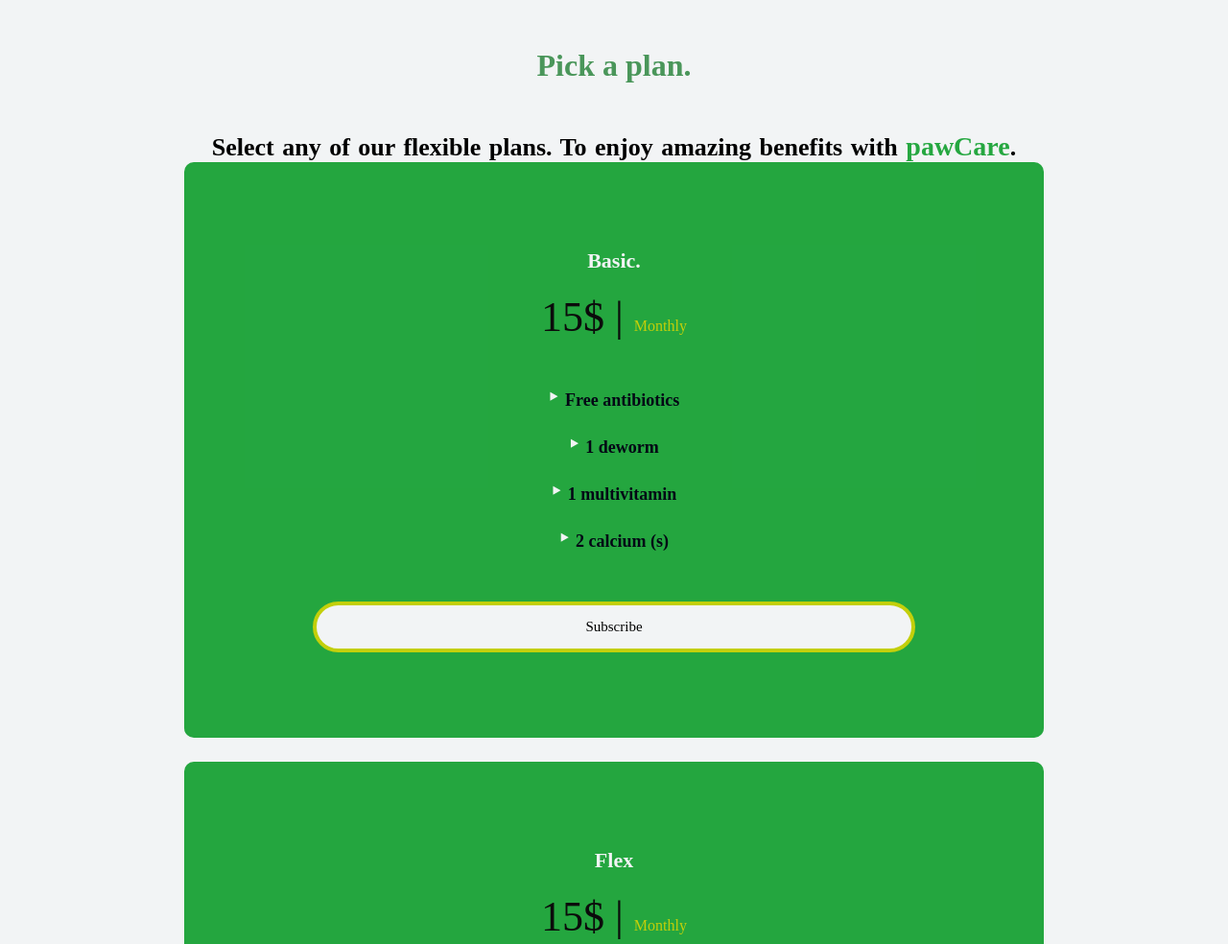
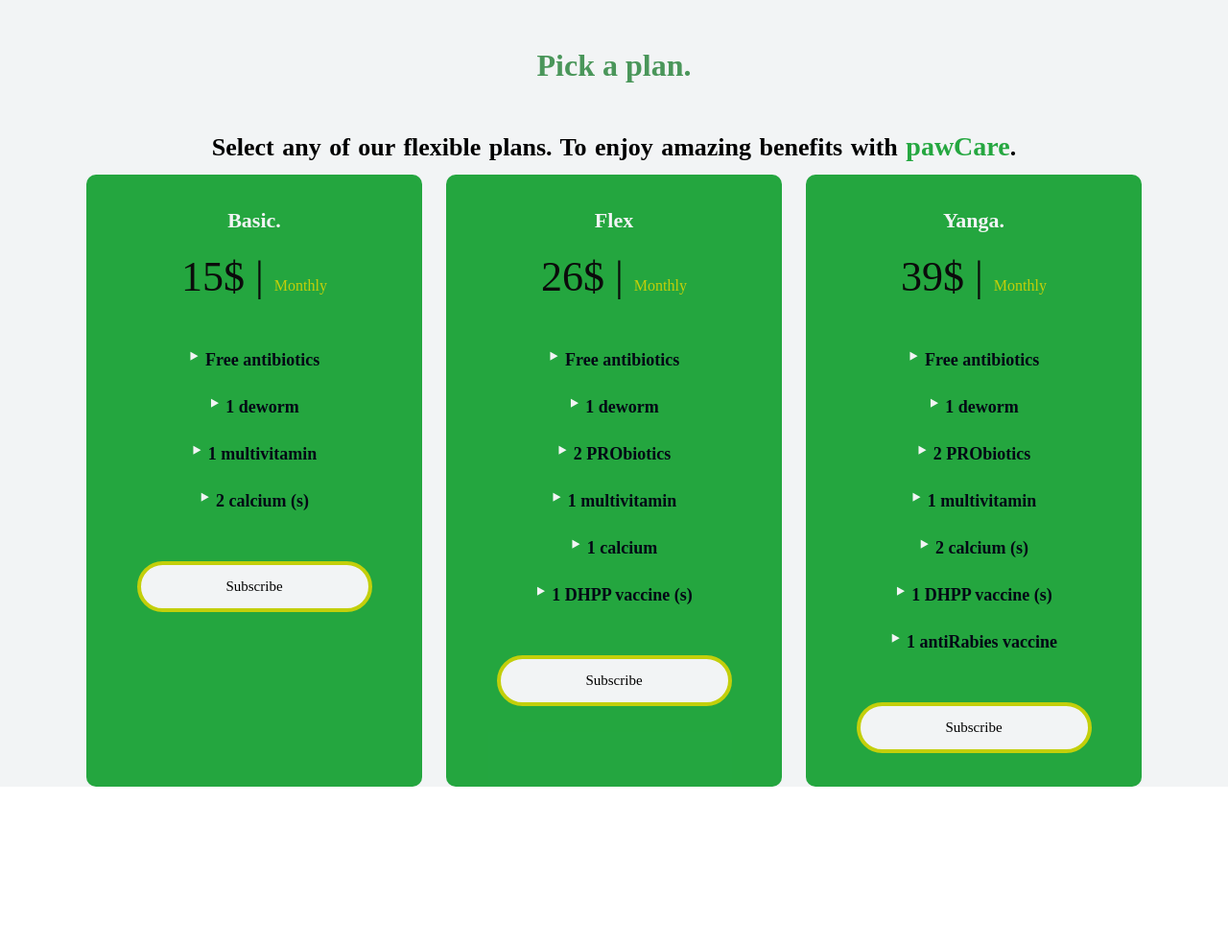
Before and after one commit to pawsvlad/pricingTable, a plain HTML site: page index.html in a window 1280 px wide. Shown: the top 984 px of the page at 96% size. After the commit the page ends 820 px from the top, so only its background shows below. Drawn offline with Linux system fonts and the light colour scheme; a web font is replaced by a local one.

Commit message:
pricingTable

```diff
--- a/index.html
+++ b/index.html
@@ -25,7 +25,7 @@
         </div>
         <div class="planCol">
             <p>Flex</p>
-            <h3 class="planPrice">15$ | <small>Monthly</small> </h3>
+            <h3 class="planPrice">26$ | <small>Monthly</small> </h3>
             <ul>
                 <li>Free antibiotics</li>
                 <li>1 deworm</li>
@@ -38,7 +38,7 @@
         </div>
         <div class="planCol">
             <p>Yanga.</p>
-            <h3 class="planPrice">15$ | <small>Monthly</small> </h3>
+            <h3 class="planPrice">39$ | <small>Monthly</small> </h3>
             <ul>
                 <li>Free antibiotics</li>
                 <li>1 deworm</li>
--- a/main.css
+++ b/main.css
@@ -23,13 +23,14 @@
     font-weight: bold;
     text-align: center;
     word-spacing: 2px;
+    margin-bottom: 13px;
 }
 .planRow{
-    height: 100%;
-    width: 70%;
+    max-width: 1100px;
+    width: 90%;
     margin: auto;
     display: grid;
-    grid-template-columns: repeat( auto-fit ,minmax (250px,1fr));
+    grid-template-columns: repeat(auto-fit,minmax(250px, 1fr));
     grid-gap: 25px;
 }
 .planCol{
```
